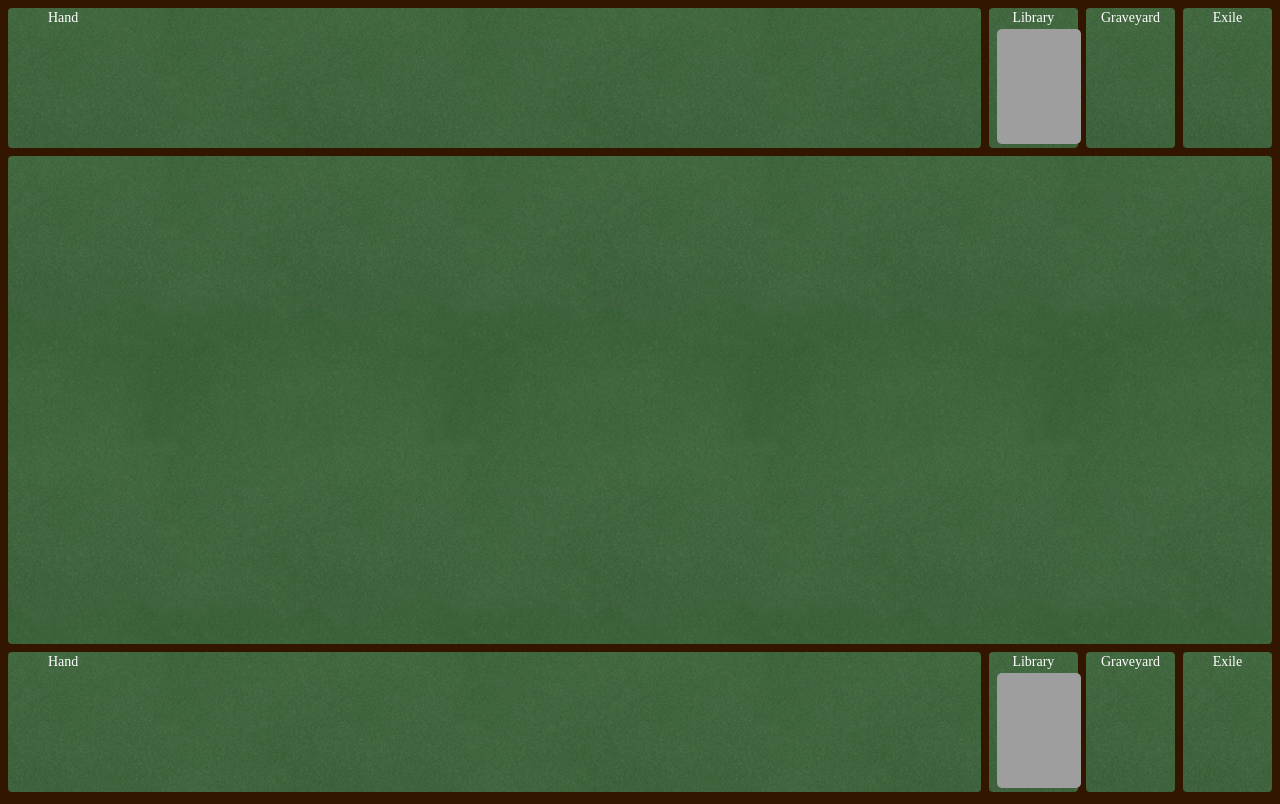
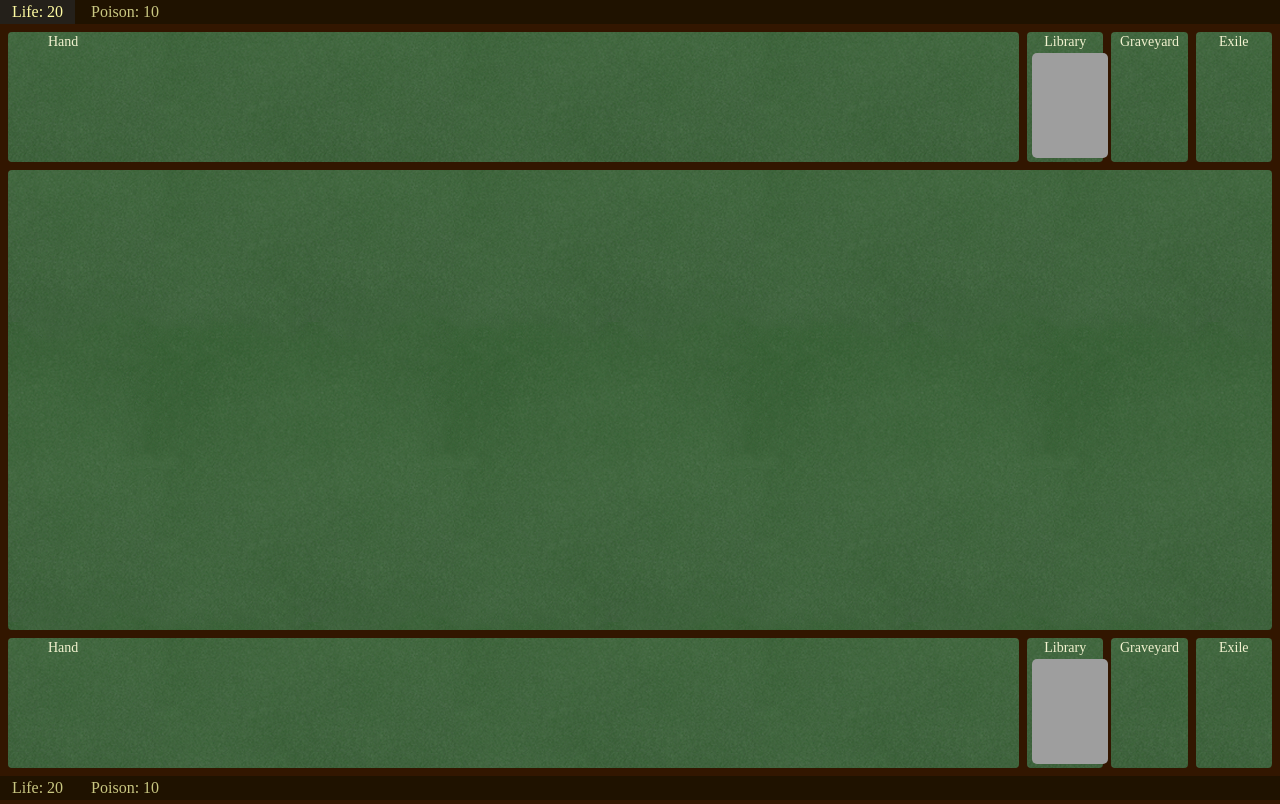
Before and after one commit to ethan-hardy/MTGSimulator, a website: page public_html/index.html in a window 1280 px wide. Shown: the top 804 px of the page. Drawn offline with Linux system fonts and the light colour scheme; grey boxes are pictures that could not be loaded.

Commit message:
Added menu bars with life and poison counters (more items to come..)

```diff
--- a/public_html/index.html
+++ b/public_html/index.html
@@ -7,6 +7,10 @@
         <title>Magic Simulator</title>
     </head>
     <body>
+        <div class='menuBar'>
+            <div class='menuBarItem'>Life: 20<select class='menuBarSelect'></select></div>
+            <div class='menuBarItem'>Poison: 10<select class='menuBarSelect'></select></div>
+        </div>
         <div id="boardLayer" class="layer">
             <div class="playerSection"><div id='oppHand' class="zone hand">
                     <p class="shiftedText">Hand</p>
@@ -35,6 +39,10 @@
         <div id="cardLayer" class="layer">
 
         </div>
+        <div class='menuBar' id='bottomBar'>
+            <div class='menuBarItem'>Life: 20<select class='menuBarSelect'></select></div>
+            <div class='menuBarItem'>Poison: 10<select class='menuBarSelect'></select></div>
+        </div>
         <script src = "jquery.min.js"></script>
         <script src="script/src/main.js"></script>
     </body>
--- a/public_html/script/src/main.js
+++ b/public_html/script/src/main.js
@@ -1,7 +1,7 @@
 "use strict";
 (function() {
-  $("#battlefield").height(window.innerHeight - $(".playerSection").outerHeight(true) * 2 - 16);
-
+  $("#battlefield").height(window.innerHeight - $(".playerSection").outerHeight(true) * 2 - 16 - $('.menuBar').height() * 2);
+  $('#bottomBar').offset({top: $('#cardLayer').height() + $('.menuBar').height() + 8});
   var cardImageLinkBase = "http://gatherer.wizards.com/Handlers/Image.ashx?type=card&name=";
   var landList;
 
@@ -45,10 +45,10 @@
 
   var lastPosition;
   var cardSpacing = {x: 10, y: 5};
-  var cardSize = {width: 84, height: 115};
+  var cardSize = {width: 76, height: 105};
 
   var cardSpots = [];
-  var numCards = 0;
+  var numCards = 0, zIndexCount = 0;
   var mouseHasMoved = false;
   var yourGraveyardIndex, oppGraveyardIndex, yourLibraryIndex, oppLibraryIndex, battlefieldRange = {min: -1, max: 0},
         yourExileIndex, oppExileIndex, yourHandRange = {min: -1, max: 0}, oppHandRange = {min: -1, max: 0};
@@ -66,7 +66,7 @@
     if ($(e.target).hasClass('card')) {
         lastPosition = {card: e.target, x: e.clientX, y: e.clientY};
     }
-    $(e.target).css('z-index', numCards + 1);
+    $(e.target).css('z-index', zIndexCount++ + 1);
     mouseHasMoved = false;
 };
 
@@ -104,8 +104,8 @@
             .addClass('card library')
             .attr('id', numCards.toString())
           .css({
-              height: 115,
-              width: 84,
+              height: cardSize.height,
+              width: cardSize.width,
               left: spot.x,
               top: spot.y
           })
@@ -130,7 +130,7 @@
       var wid = $(zone).width(), hgt = $(zone).height();
       var initialX = cardSpacing.x, initialY = cardSpacing.y;
       if (2 * cardSpacing.x + cardSize.width > wid) {
-          initialX = 0;//(wid - cardSize.width) / 2;
+          initialX = -3;//(wid - cardSize.width) / 2;
       }
       if (2 * cardSpacing.y + cardSize.height > hgt) {
           initialY = 0;//(hgt - cardSize.height) / 2;
@@ -141,7 +141,7 @@
       for (var x = initialX; x + initialX + cardSize.width <= wid; x += (cardSpacing.x + cardSize.width)) {
           if (initialY == 12.5) {
               var y = initialY;
-              cardSpots.push({x: x + $(zone).offset().left, y: y + $(zone).offset().top, cards: [], zone: $(zone).attr('id')});
+              cardSpots.push({x: x + $(zone).offset().left, y: y + $(zone).offset().top - $('.menuBar').height(), cards: [], zone: $(zone).attr('id')});
               switch ($(zone).attr('id')) {
                   case 'oppHand':
                     if (oppHandRange.min === -1)
@@ -190,12 +190,22 @@
                   battlefieldRange = {min: cardSpots.length-1, max: cardSpots.length-2};
               for (var y = initialY; y + initialY / 2 + cardSize.height <= hgt / 2; y += (cardSpacing.y + cardSize.height)) {
                   battlefieldRange.max += 2;
-                  cardSpots.push({x: x + $(zone).offset().left, y: y + $(zone).offset().top - 8, cards: [], zone: $(zone).attr('id')});
-                  cardSpots.push({x: x + $(zone).offset().left, y: hgt - y - cardSize.height + $(zone).offset().top - 8, cards: [], zone: $(zone).attr('id')});
+                  cardSpots.push({x: x + $(zone).offset().left, y: y + $(zone).offset().top - 8 - $('.menuBar').height(), cards: [], zone: $(zone).attr('id')});
+                  cardSpots.push({x: x + $(zone).offset().left, y: hgt - y - cardSize.height + $(zone).offset().top - 8 - $('.menuBar').height(), cards: [], zone: $(zone).attr('id')});
               }
           }
       }
   })
+
+  $('.menuBarSelect').each(function(index, obj) {
+      for (var i = 0; i <= 300; i++) {
+          $(obj).append('<option>' + i.toString() + '</option>');
+      }
+      if (obj.previousSibling.data === 'Poison: 10') $(obj).val('10').prop('selected', true)
+      else  $(obj).val('20').prop('selected', true)
+  }).change(function() {
+      $(this.previousSibling).replaceWith(this.previousSibling.data.split(' ')[0] + ' ' + $(this).val().toString());
+  });
 
   //$(".library").mousedown(libraryMouseDown);
 
@@ -347,7 +357,7 @@
           }
           var minX = 300000, currentSpotIndex;
           for (var i = battlefieldRange.min; i <= battlefieldRange.max; i++) {
-              if (cardSpots[i].y === yCoord && cardSpots[i].cards.length === 0 && cardSpots[i].x <= minX) {
+              if (cardSpots[i].y === yCoord - $('.menuBar').height() && cardSpots[i].cards.length === 0 && cardSpots[i].x <= minX) {
                   minX = cardSpots[i].x;
                   currentSpotIndex = i;
               }
@@ -382,8 +392,10 @@
   $(window).keydown(function(e) {
      var c = String.fromCharCode(e.which);
      var hoverCard = $('.hovered');
-     if (hoverCard !== undefined)
-        keyBindings[c](hoverCard[0]);
+     if (hoverCard !== undefined) {
+         hoverCard.css('z-index', zIndexCount++ + 1);
+         keyBindings[c](hoverCard[0]);
+    }
   });
 
 })()
--- a/public_html/style/src/main.css
+++ b/public_html/style/src/main.css
@@ -3,6 +3,7 @@ body {
   padding-top: 0px;
   margin: 0px;
   background-color: #321600;
+  cursor: default;
 }
 
 .playerSection {
@@ -22,8 +23,8 @@ body {
 .card {
   /*background-image: url("http://gatherer.wizards.com/Handlers/Image.ashx?type=card&name=counterspell");*/
   /*background-image: url("../../resources/card.jpeg");*/
-  height: 115px;
-  width: 84px;
+  height: 105px;
+  width: 76px;
   border-radius: 5px;
   background-size: cover;
   position: absolute;
@@ -36,11 +37,9 @@ body {
   /*border: 1px solid rgb(247, 250, 196);*/
 }
 
-
-
 .hand {
-  height: 140px;
-  width: calc(79% - 32px);
+  height: 130px;
+  width: calc(82% - 32px);
   display: inline-block;
 }
 
@@ -51,7 +50,7 @@ p {
   text-align: center;
   margin-top: 2px;
   font-size: 14px;
-  color: white;
+  color: rgb(242, 242, 208);
 }
 
 .shiftedText {
@@ -59,13 +58,45 @@ p {
   width: auto;
 }
 
+.menuBar {
+  height: 24px;
+  overflow: hidden;
+  background-color: rgb(31, 18, 0);
+  width: 100%;
+}
+
+.menuBarItem {
+  color: rgb(201, 199, 129);
+  line-height: 24px;
+  padding-left: 12px;
+  padding-right: 12px;
+  display: inline-block;
+  position: relative;
+  text-align: center;
+}
+
+.menuBarSelect {
+  opacity: 0;
+  position: absolute;
+  left: 0px;
+  width: 100%;
+  top: 0px;
+  bottom: 0px;
+  border: 1px solid white;
+}
+
+.menuBarItem:hover {
+  color: rgb(255, 251, 162);
+  background-color: rgb(36, 32, 26);
+}
+
 #battlefield {
   width: calc(100% - 8px);
 }
 
 .singleCardZone {
-  height: 140px;
-  width: 7%;
+  height: 130px;
+  width: 6%;
   display: inline-block;
 }
 
@@ -77,8 +108,8 @@ p {
   position: absolute;
   left: 0;
   right: 0;
-  top: 0;
-  bottom: 0;
+  top: 24px;
+  bottom: 24px;
   margin-top: 8px;
   margin-left: 8px;
 }
```
